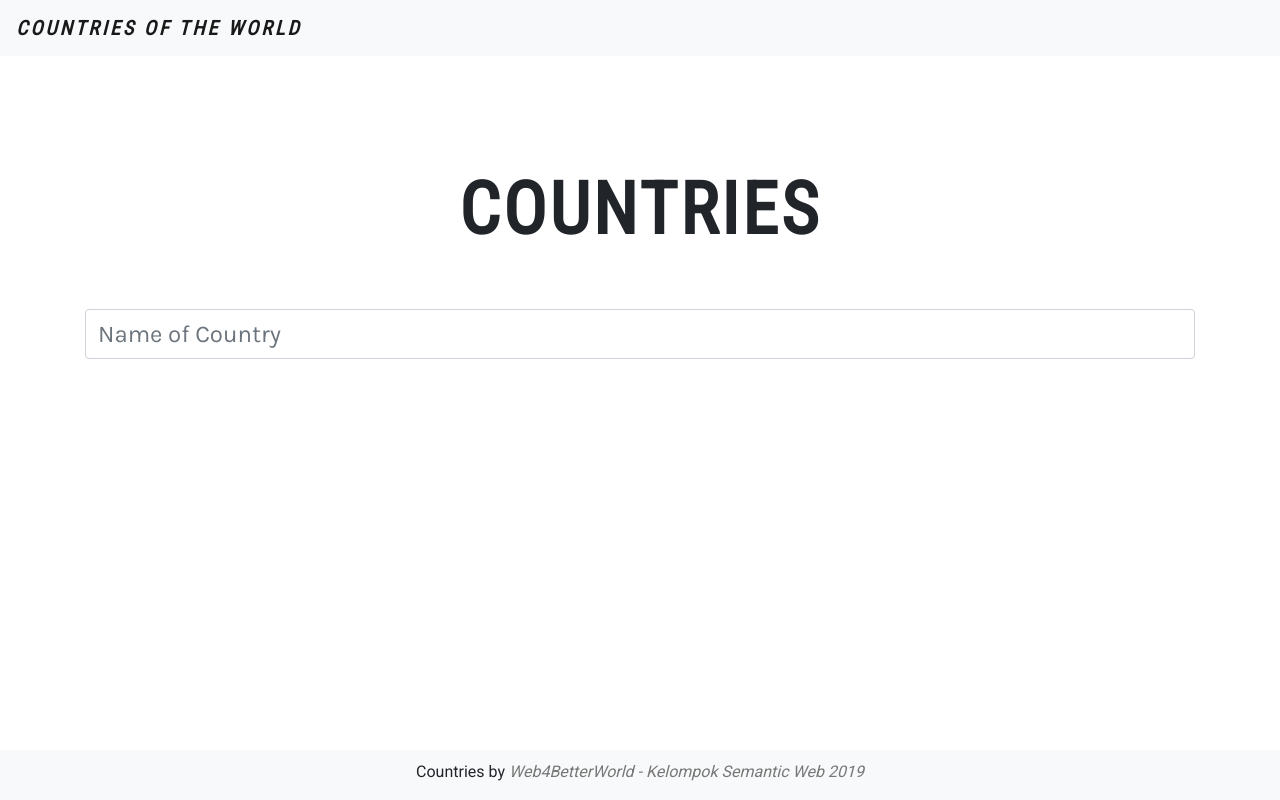
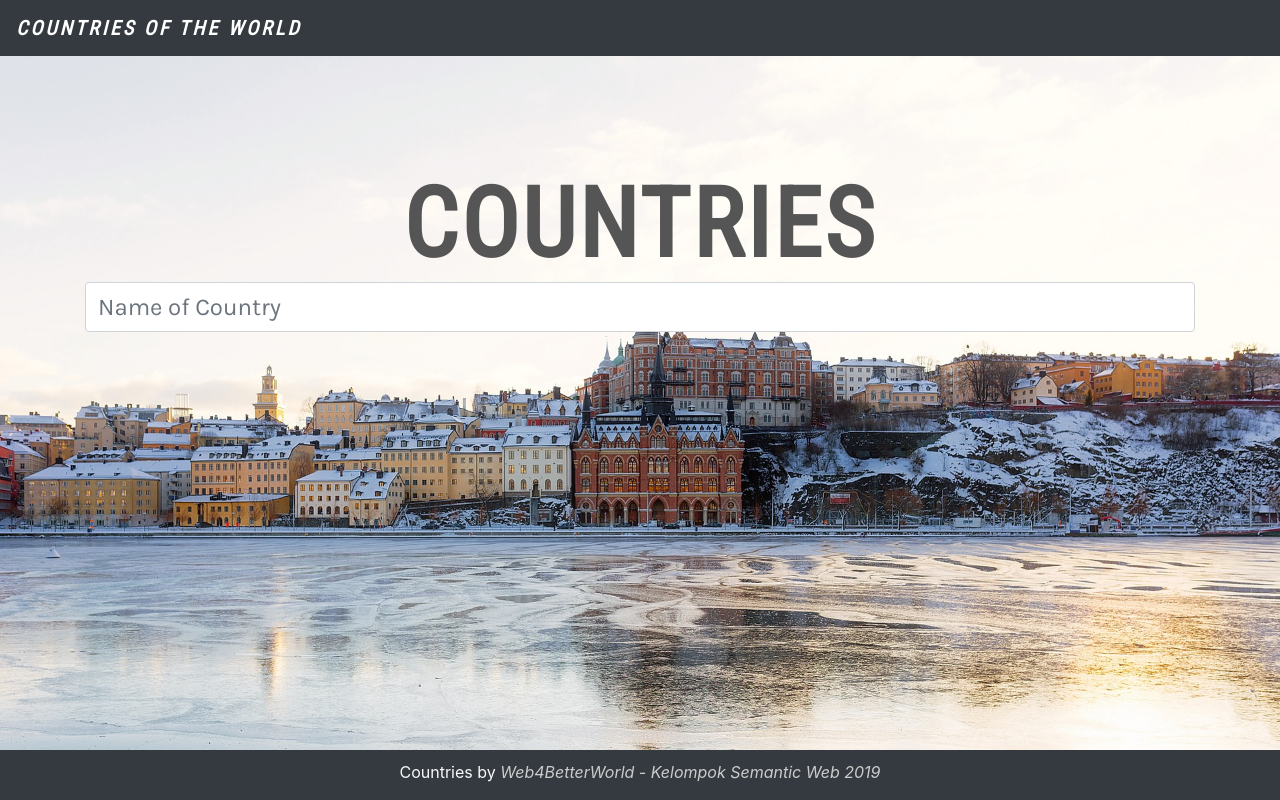
Before and after one commit to argaghulamahmad/countries-sparql-dbpedia, a Django app: page / in a window 1280 px wide. Run offline with Django 3.2, Linux system fonts and the light colour scheme; some libraries are stand-ins or nearby versions.

Commit message:
edited interface for landing page

```diff
--- a/countries/templates/index.html
+++ b/countries/templates/index.html
@@ -1,10 +1,40 @@
-{% extends "partials/base.html" %}
+{% load staticfiles %}
+{% load static %}
 
-{% block title %}
-    Homepage - Countries by Web4BetterWorld
-{% endblock %}
+<!DOCTYPE html>
+<html lang="en">
+<head>
+    <meta charset="UTF-8">
+    {# variabel title custom untuk setiap app, usahakan return dari fungsi index #}
+    <title>
+        Homepage - Countries by Web4BetterWorld
+    </title>
+    {# meta tags #}
+    <meta name="Description" content="Countries - Tugas Akhir Semantic Web Kelompok Web4BetterWorld">
+    <meta charset="utf-8">
+    <meta name="viewport" content="width=device-width, initial-scale=1, shrink-to-fit=no">
+    {# stylesheets #}
+    <link rel="stylesheet" href="https://maxcdn.bootstrapcdn.com/bootstrap/4.0.0/css/bootstrap.min.css"
+          integrity="sha384-Gn5384xqQ1aoWXA+058RXPxPg6fy4IWvTNh0E263XmFcJlSAwiGgFAW/dAiS6JXm" crossorigin="anonymous">
+    <link rel="stylesheet" href="https://use.fontawesome.com/releases/v5.5.0/css/all.css"
+          integrity="sha384-B4dIYHKNBt8Bc12p+WXckhzcICo0wtJAoU8YZTY5qE0Id1GSseTk6S+L3BlXeVIU" crossorigin="anonymous">
+    {# import required links #}
+    <link href='https://fonts.googleapis.com/css?family=Open+Sans' rel='stylesheet' type='text/css'>
+    <link href="https://fonts.googleapis.com/css?family=Karla|Roboto|Roboto+Condensed&display=swap" rel="stylesheet">
+</head>
+<!-- jQuery first, then Popper.js, then Bootstrap JS -->
+<script src="https://ajax.googleapis.com/ajax/libs/jquery/3.3.1/jquery.min.js"></script>
+<script src="https://cdnjs.cloudflare.com/ajax/libs/popper.js/1.12.9/umd/popper.min.js"
+        integrity="sha384-ApNbgh9B+Y1QKtv3Rn7W3mgPxhU9K/ScQsAP7hUibX39j7fakFPskvXusvfa0b4Q"
+        crossorigin="anonymous"></script>
+<script src="https://maxcdn.bootstrapcdn.com/bootstrap/4.0.0/js/bootstrap.min.js"
+        integrity="sha384-JZR6Spejh4U02d8jOt6vLEHfe/JQGiRRSQQxSfFWpi1MquVdAyjUar5+76PVCmYl"
+        crossorigin="anonymous"></script>
+<header>
+    {% include "partials/navbar.html" %}
+</header>
 
-{% block content %}
+<body>
     <div class="container">
         <h1 id="brand">Countries</h1>
         <div id="searchbox">
@@ -13,17 +43,49 @@
             </form>
         </div>
     </div>
+</body>
+{% block footer %}
+    {% include "partials/footer.html" %}
+{% endblock %}
+<style>
+        h1#brand {
+            margin: auto;
+            margin-top: 10%;
+            text-align: center;
+            font-size: 6em;
+            font-family: 'Roboto Condensed';
+            font-weight: bolder;
+            text-transform: uppercase;
+            letter-spacing: 3px;
+            color: #555;
+        }
 
-    <style>
-        h1#brand {
-            margin: 10% 10% 5% 10%;
-            text-align: center;
-            font-size: 72px;
+        h1, h3, h5, .navbar-brand {
+            font-family: 'Roboto Condensed';
+            font-weight: bolder;
+            text-transform: uppercase;
+            letter-spacing: 3px;
+        }
+
+        a:link, a {
+            color:#cccccc;
+            font-style: italic;
+        }
+
+        a:hover {
+            text-decoration: underline;
+            cursor: pointer;
         }
 
         input#search {
             font-size: 1.5rem;
             font-family: 'Karla';
         }
+
+        body {
+            background-image: url('static/images/landing_page.jpg');
+            background-repeat: no-repeat;
+            background-attachment: fixed;
+            background-size: cover;
+        }
     </style>
-{% endblock %}
--- a/countries/templates/partials/footer.html
+++ b/countries/templates/partials/footer.html
@@ -1,5 +1,5 @@
 <footer>
-    <div class="footer bg-light">
+    <div class="footer bg-dark text-light">
         <p>Countries by <a href="https://gitlab.com/argaghulamahmad/web4betterworld">Web4BetterWorld - Kelompok Semantic
             Web
             2019</a></p>
--- a/countries/templates/partials/navbar.html
+++ b/countries/templates/partials/navbar.html
@@ -1,6 +1,6 @@
 {% load staticfiles %}
 {% load static %}
-<nav class="navbar navbar-expand-lg navbar-light bg-light">
+<nav class="navbar navbar-expand-lg navbar-dark bg-dark">
     <button class="navbar-toggler" type="button" data-toggle="collapse" data-target="#navbarToggler"
             aria-controls="navbarToggler" aria-expanded="false" aria-label="Toggle navigation">
         <span class="navbar-toggler-icon"></span>
```
Also changed, not shown: countries/templates/detail.html (+4 -4 lines), countries/static/images/landing_page.jpg (added).
